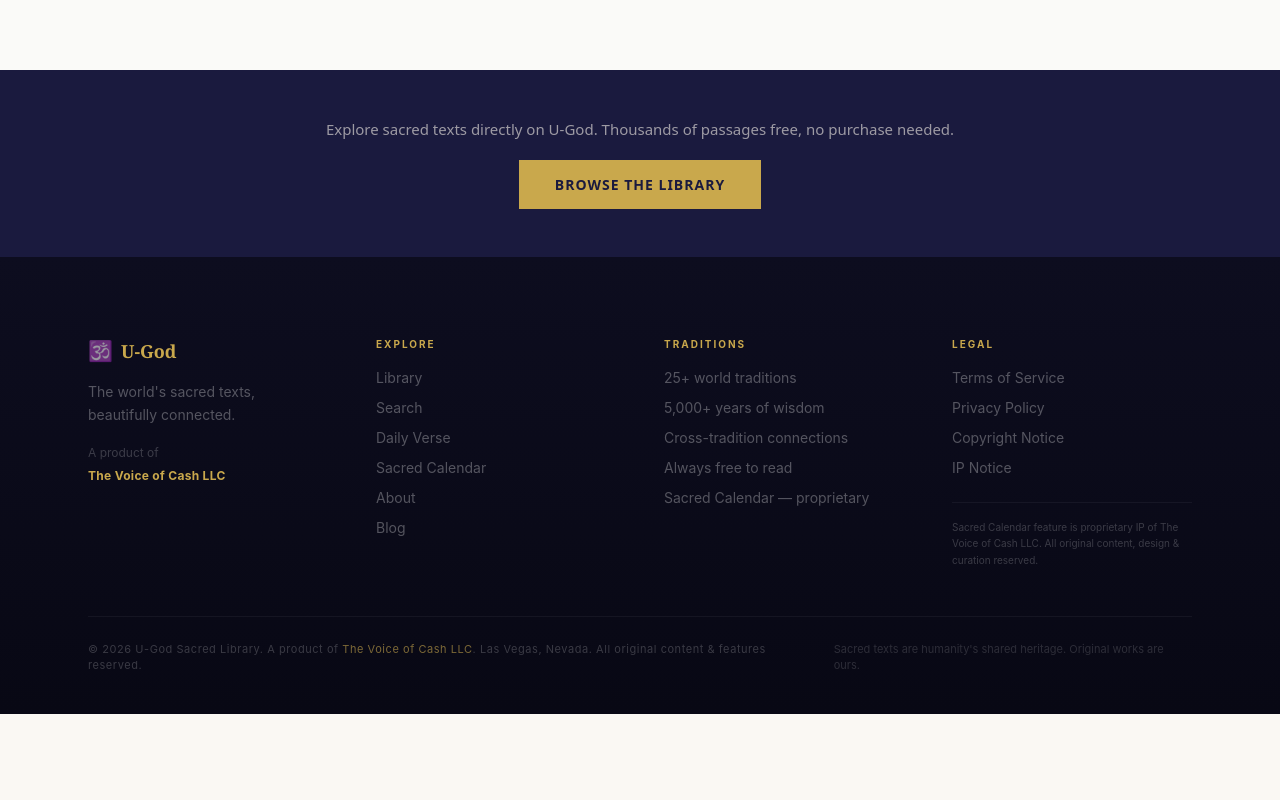
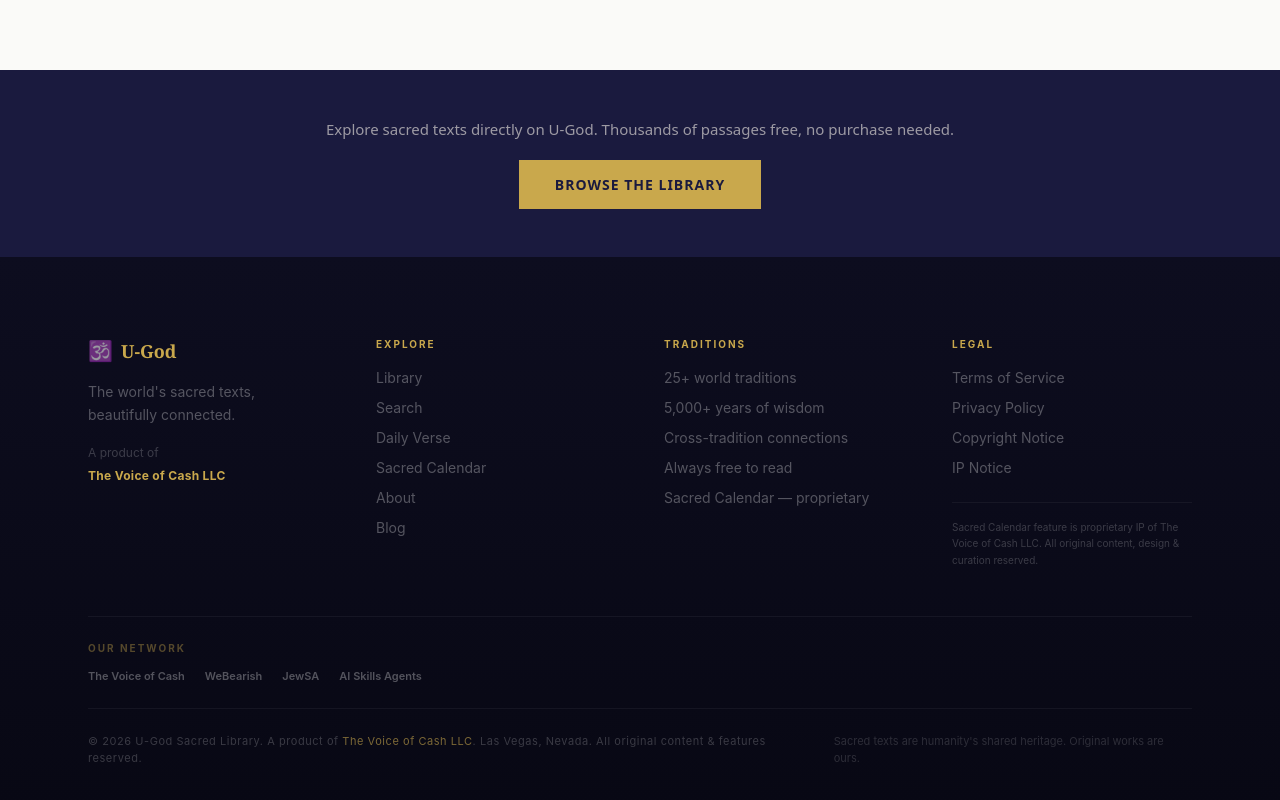
Before and after one commit to abigailleahgoldberg/ugod-app, a Next.js app: page /resources in a window 1280 px wide. Shown: the part 2253-3053 px from the top of the page. Before the commit the page ends 2967 px from the top, so only its background shows below. Built offline with nearby package versions, Linux system fonts and the light colour scheme.

Commit message:
Add Our Network cross-links to footer — DA building

```diff
--- a/src/app/layout.tsx
+++ b/src/app/layout.tsx
@@ -146,6 +146,16 @@ export default function RootLayout({ children }: { children: React.ReactNode })
 
             </div>
 
+            {/* Our Network */}
+            <div className="border-t border-white/5 pt-6 mb-6">
+              <p className="text-[10px] font-bold tracking-[2px] uppercase text-[var(--gold)]/40 mb-3">Our Network</p>
+              <div className="flex flex-wrap gap-x-5 gap-y-2">
+                {[["The Voice of Cash","https://www.thevoiceofcash.com"],["WeBearish","https://www.webearish.com"],["JewSA","https://www.jewsa.com"],["AI Skills Agents","https://aiskillsagents.com"]].map(([label,href]) => (
+                  <a key={href} href={href} target="_blank" rel="noopener noreferrer" className="text-[11px] text-white/30 hover:text-white/60 font-semibold no-underline transition-colors">{label}</a>
+                ))}
+              </div>
+            </div>
+
             {/* Bottom bar */}
             <div className="border-t border-white/5 pt-6">
               <div className="flex flex-col md:flex-row justify-between items-center gap-3">
```
